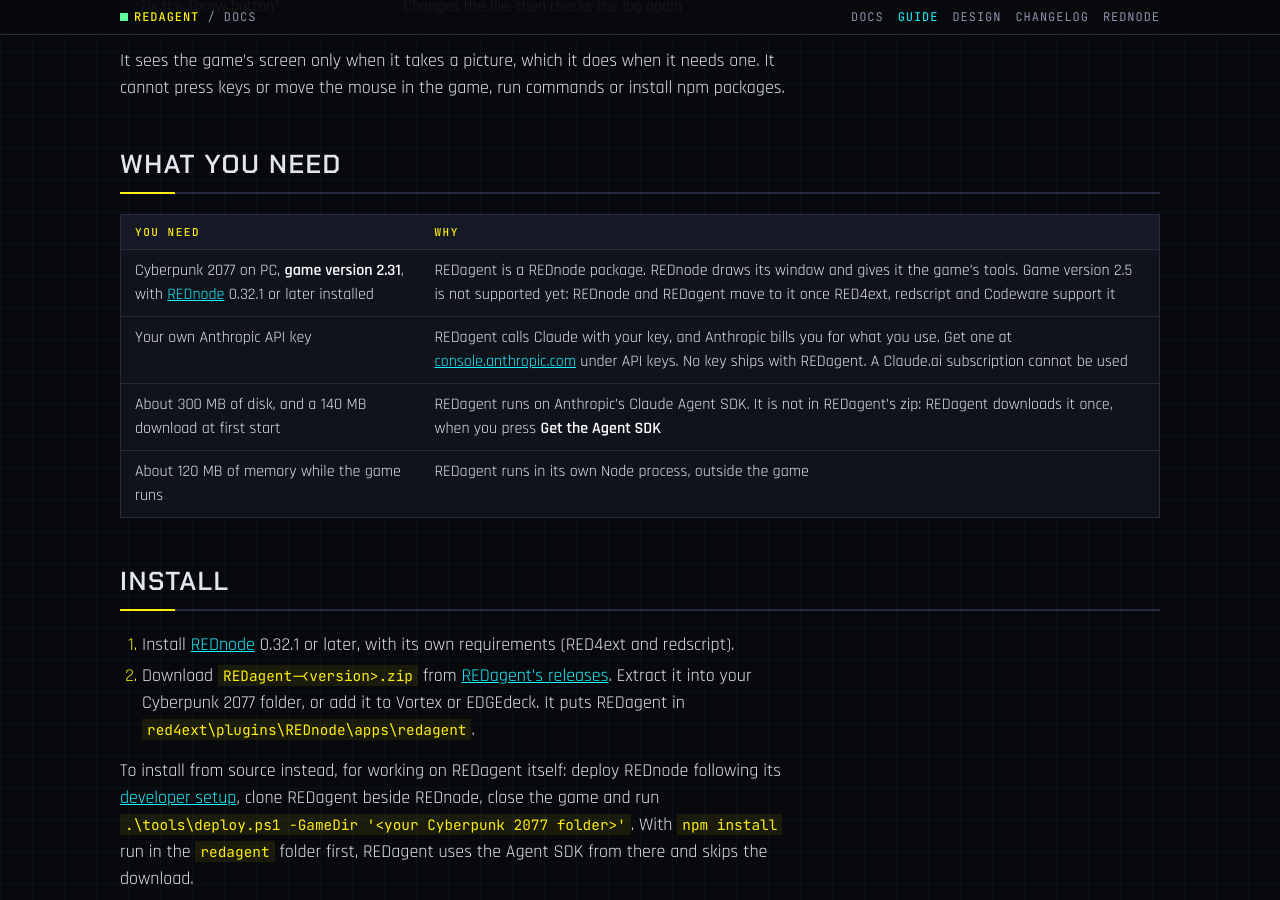
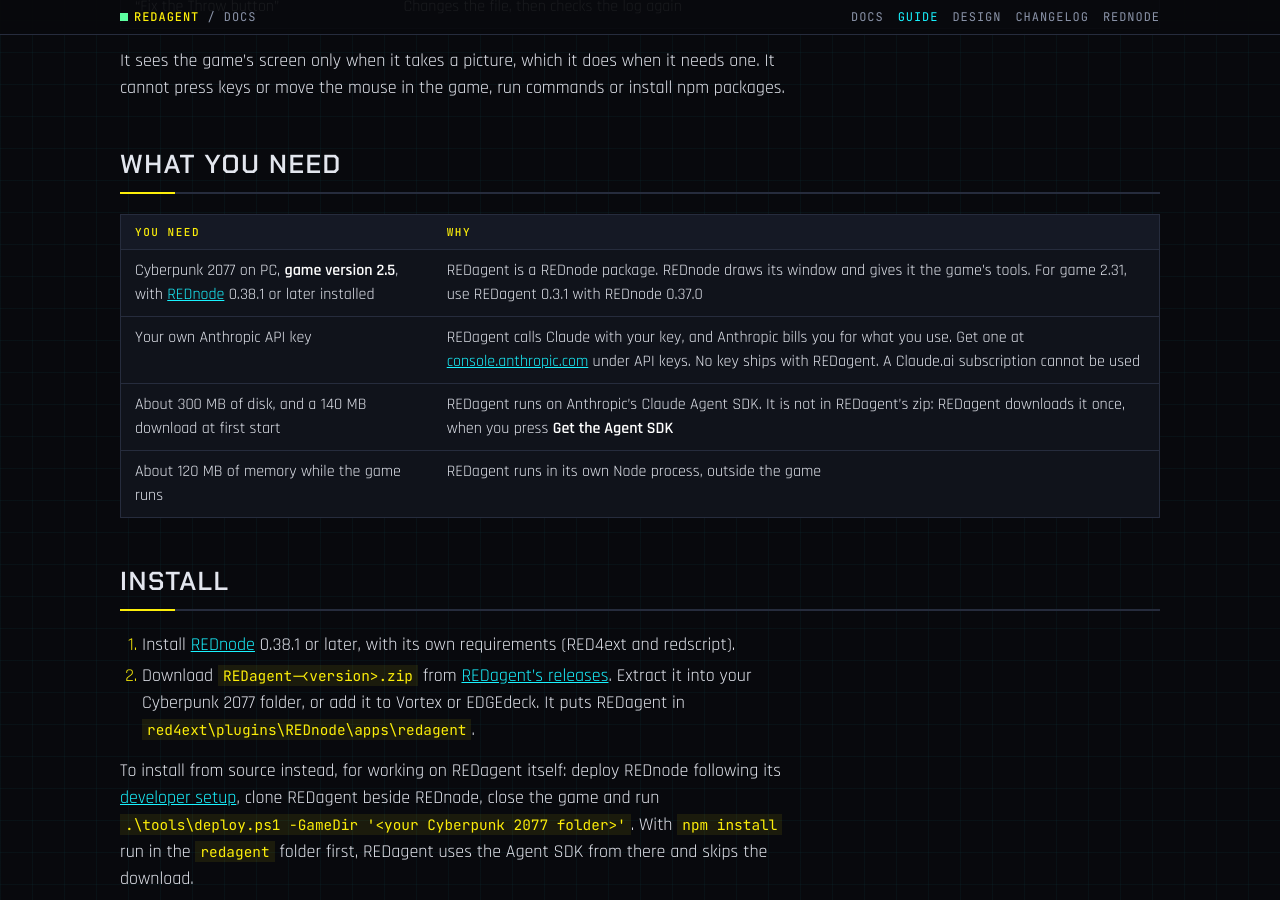
Before and after one commit to Edgemodders/REDagent, a Jekyll site: the page built from docs/guide.md, in a window 1280 px wide and 900 px high, scrolled down 972 px. Built offline with Jekyll 4.4.1, drawn with Linux system fonts in a browser that asks for light colours.

Commit message:
REDagent 0.3.2: game 2.5, with REDnode 0.38.1
Co-Authored-By: Claude Opus 5.5 <noreply@anthropic.com>

```diff
--- a/docs/guide.md
+++ b/docs/guide.md
@@ -29,14 +29,14 @@ It sees the game's screen only when it takes a picture, which it does when it ne
 
 | You need | Why |
 |---|---|
-| Cyberpunk 2077 on PC, **game version 2.31**, with [REDnode](https://github.com/Edgemodders/REDnode/releases) 0.32.1 or later installed | REDagent is a REDnode package. REDnode draws its window and gives it the game's tools. Game version 2.5 is not supported yet: REDnode and REDagent move to it once RED4ext, redscript and Codeware support it |
+| Cyberpunk 2077 on PC, **game version 2.5**, with [REDnode](https://github.com/Edgemodders/REDnode/releases) 0.38.1 or later installed | REDagent is a REDnode package. REDnode draws its window and gives it the game's tools. For game 2.31, use REDagent 0.3.1 with REDnode 0.37.0 |
 | Your own Anthropic API key | REDagent calls Claude with your key, and Anthropic bills you for what you use. Get one at [console.anthropic.com](https://console.anthropic.com/) under API keys. No key ships with REDagent. A Claude.ai subscription cannot be used |
 | About 300 MB of disk, and a 140 MB download at first start | REDagent runs on Anthropic's Claude Agent SDK. It is not in REDagent's zip: REDagent downloads it once, when you press **Get the Agent SDK** |
 | About 120 MB of memory while the game runs | REDagent runs in its own Node process, outside the game |
 
 ## Install
 
-1. Install [REDnode](https://github.com/Edgemodders/REDnode/releases) 0.32.1 or later, with its own requirements (RED4ext and redscript).
+1. Install [REDnode](https://github.com/Edgemodders/REDnode/releases) 0.38.1 or later, with its own requirements (RED4ext and redscript).
 2. Download `REDagent-<version>.zip` from [REDagent's releases](https://github.com/Edgemodders/REDagent/releases). Extract it into your Cyberpunk 2077 folder, or add it to Vortex or EDGEdeck. It puts REDagent in `red4ext\plugins\REDnode\apps\redagent`.
 
 To install from source instead, for working on REDagent itself: deploy REDnode following its [developer setup](https://edgemodders.github.io/REDnode/dev-setup.html), clone REDagent beside REDnode, close the game and run `.\tools\deploy.ps1 -GameDir '<your Cyberpunk 2077 folder>'`. With `npm install` run in the `redagent` folder first, REDagent uses the Agent SDK from there and skips the download.
--- a/redagent/package.json
+++ b/redagent/package.json
@@ -1,6 +1,6 @@
 {
   "name": "redagent",
-  "version": "0.3.1",
+  "version": "0.3.2",
   "private": true,
   "description": "REDagent: an in-game assistant for REDnode mods, powered by Claude. A REDnode package.",
   "license": "MIT",
--- a/redagent/rednode-app.json
+++ b/redagent/rednode-app.json
@@ -1,14 +1,14 @@
 {
   "id": "redagent",
   "name": "REDagent",
-  "version": "0.3.1",
+  "version": "0.3.2",
   "author": "Edgemodders",
   "description": "An assistant for REDnode mods, powered by Claude. Ask about your mods, their logs and the game while you play, and let other mods ask it questions. Needs your own Anthropic API key.",
   "entry": "index.html",
   "main": "agent.mjs",
   "isolation": "process",
   "permissions": ["mcp"],
-  "requires": { "rednode": ">=0.32.1" },
+  "requires": { "rednode": ">=0.38.1" },
   "provides": ["agent"],
   "kind": "window",
   "width": 520,
--- a/tools/release-zip.mjs
+++ b/tools/release-zip.mjs
@@ -42,7 +42,7 @@ writeFileSync(
   [
     `REDagent ${version}: an assistant for REDnode mods inside Cyberpunk 2077, powered by Claude.`,
     '',
-    'For game version 2.31 only, like REDnode. Game version 2.5 is not supported yet.',
+    'For game version 2.5, like REDnode 0.38.1. For game 2.31, use REDagent 0.3.1.',
     '',
     `Needs: REDnode ${rednodeNeeded} (https://github.com/Edgemodders/REDnode/releases), and your own`,
     'Anthropic API key (console.anthropic.com, under API keys). Anthropic bills you for what you use.',
```
Also changed, not shown: CLAUDE.md (+1 -0 lines), docs/index.md (+2 -2 lines), README.md, docs/assets/brand/badges/status.svg, docs/changelog.md, 1 other file.
